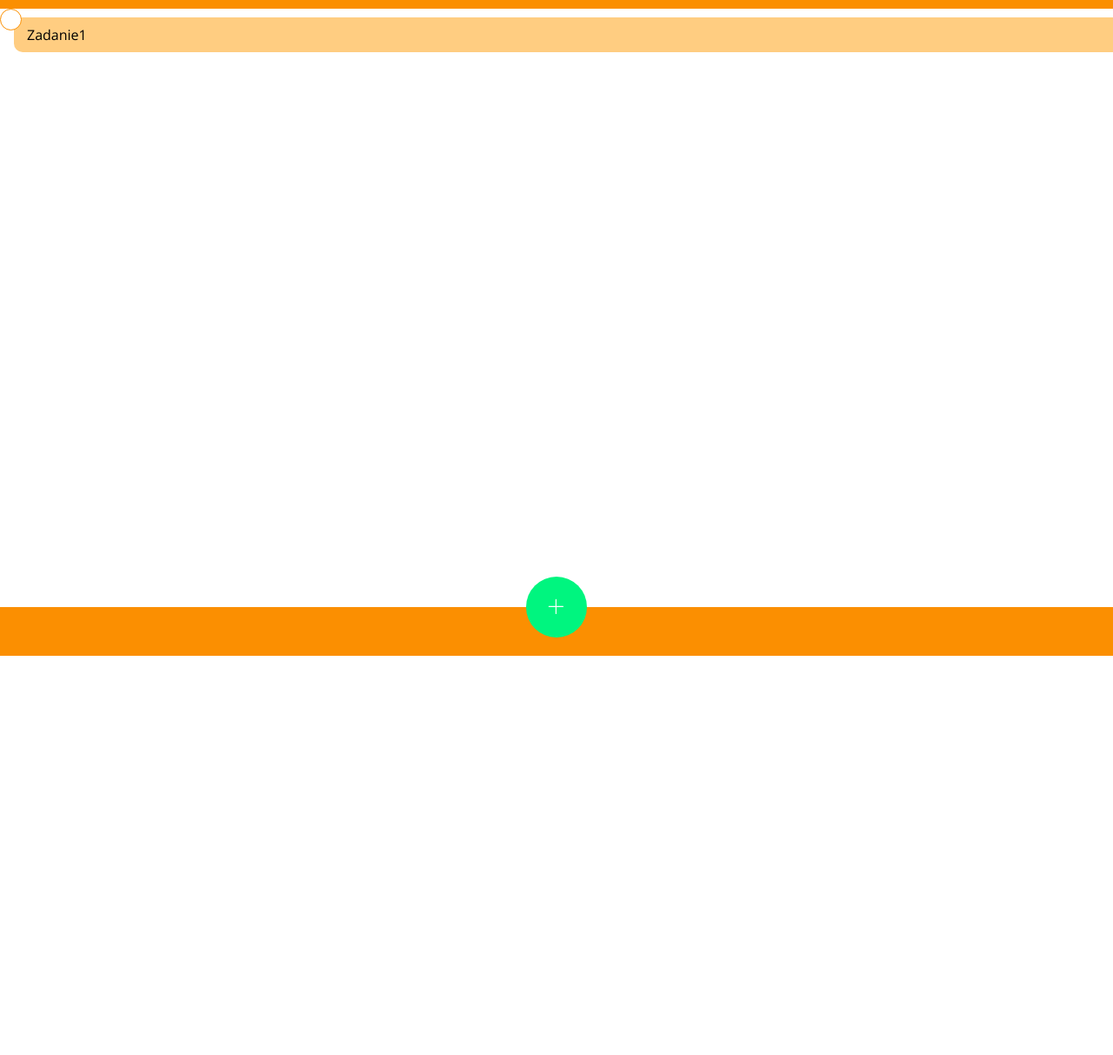
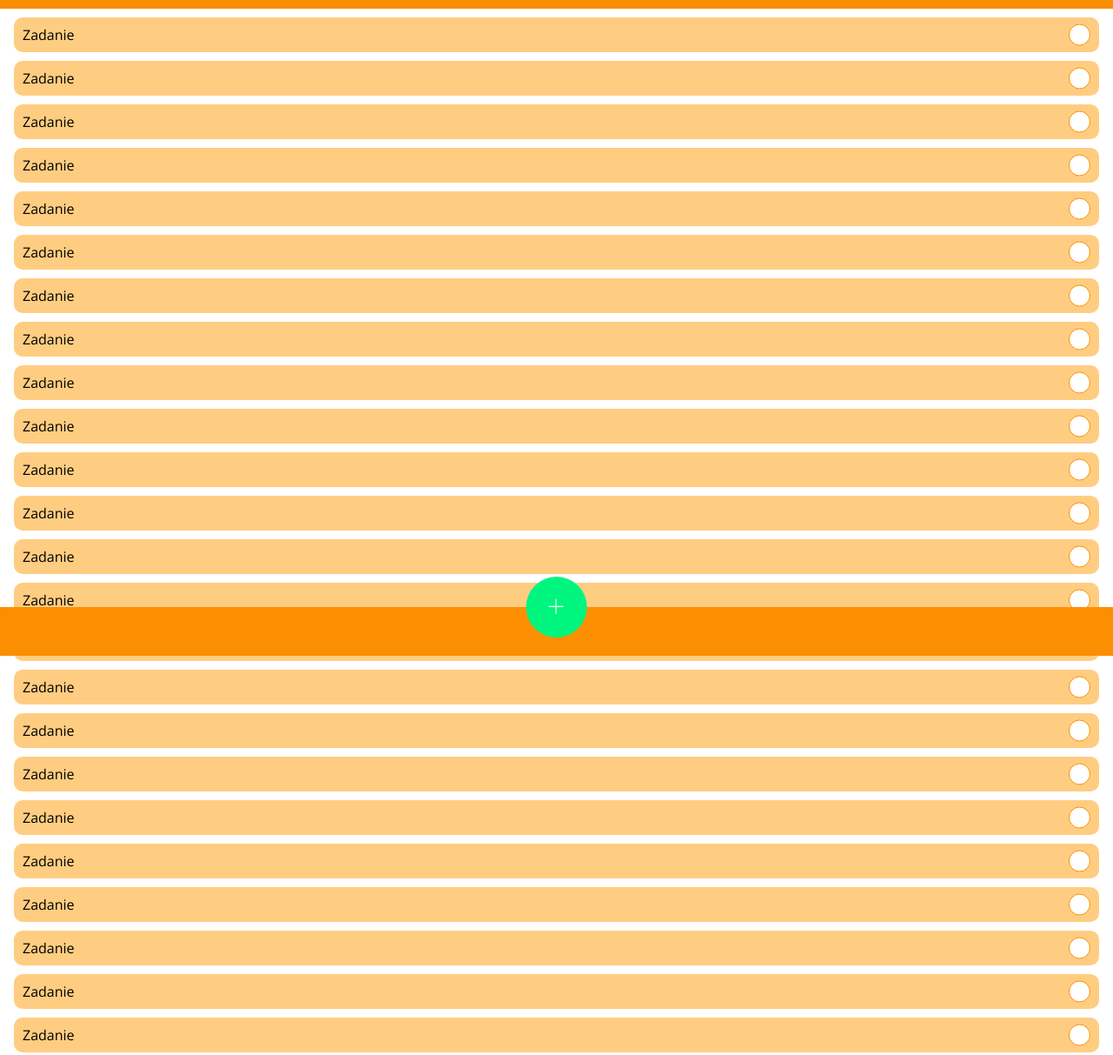
Before and after one commit to JaqoobM/todo, a website: page index.html in a window 1280 px wide. Shown: the part 46-1259 px from the top of the page at 87% size. Before the commit the page ends 800 px from the top, so only its background shows below. Drawn offline with nearby package versions, Linux system fonts and the light colour scheme.

Commit message:
changed tasks

```diff
--- a/index.html
+++ b/index.html
@@ -67,21 +67,222 @@
 
 <img class="navbar-top__menu" src="menu-icon.svg" alt="" srcset="">
 
-     <div class="task-box">
+     <div class="tasks">
 
-          <div class="task-box__constainer">
+          <div class="tasks__task">
 
-               <div class="task-box__task">
-
-                    <p class="task-box__text">Zadanie1</p>
-
+               <div class="tasks__task-bar">
+                    <p class="tasks__task-text">Zadanie</p>
                </div>
 
-               <div class="task-box__round">
+               <span class="tasks__task-checkbox"></span>
 
-                    <span class="task-box__check-label" for="checkbox"></span>
+          </div>
+          <div class="tasks__task">
 
+               <div class="tasks__task-bar">
+                    <p class="tasks__task-text">Zadanie</p>
                </div>
+
+               <span class="tasks__task-checkbox"></span>
+
+          </div>
+          <div class="tasks__task">
+
+               <div class="tasks__task-bar">
+                    <p class="tasks__task-text">Zadanie</p>
+               </div>
+
+               <span class="tasks__task-checkbox"></span>
+
+          </div>
+          <div class="tasks__task">
+
+               <div class="tasks__task-bar">
+                    <p class="tasks__task-text">Zadanie</p>
+               </div>
+
+               <span class="tasks__task-checkbox"></span>
+
+          </div>
+          <div class="tasks__task">
+
+               <div class="tasks__task-bar">
+                    <p class="tasks__task-text">Zadanie</p>
+               </div>
+
+               <span class="tasks__task-checkbox"></span>
+
+          </div>
+          <div class="tasks__task">
+
+               <div class="tasks__task-bar">
+                    <p class="tasks__task-text">Zadanie</p>
+               </div>
+
+               <span class="tasks__task-checkbox"></span>
+
+          </div>
+          <div class="tasks__task">
+
+               <div class="tasks__task-bar">
+                    <p class="tasks__task-text">Zadanie</p>
+               </div>
+
+               <span class="tasks__task-checkbox"></span>
+
+          </div>
+          <div class="tasks__task">
+
+               <div class="tasks__task-bar">
+                    <p class="tasks__task-text">Zadanie</p>
+               </div>
+
+               <span class="tasks__task-checkbox"></span>
+
+          </div>
+          <div class="tasks__task">
+
+               <div class="tasks__task-bar">
+                    <p class="tasks__task-text">Zadanie</p>
+               </div>
+
+               <span class="tasks__task-checkbox"></span>
+
+          </div>
+          <div class="tasks__task">
+
+               <div class="tasks__task-bar">
+                    <p class="tasks__task-text">Zadanie</p>
+               </div>
+
+               <span class="tasks__task-checkbox"></span>
+
+          </div>
+          <div class="tasks__task">
+
+               <div class="tasks__task-bar">
+                    <p class="tasks__task-text">Zadanie</p>
+               </div>
+
+               <span class="tasks__task-checkbox"></span>
+
+          </div>
+          <div class="tasks__task">
+
+               <div class="tasks__task-bar">
+                    <p class="tasks__task-text">Zadanie</p>
+               </div>
+
+               <span class="tasks__task-checkbox"></span>
+
+          </div>
+          <div class="tasks__task">
+
+               <div class="tasks__task-bar">
+                    <p class="tasks__task-text">Zadanie</p>
+               </div>
+
+               <span class="tasks__task-checkbox"></span>
+
+          </div>
+          <div class="tasks__task">
+
+               <div class="tasks__task-bar">
+                    <p class="tasks__task-text">Zadanie</p>
+               </div>
+
+               <span class="tasks__task-checkbox"></span>
+
+          </div>
+          <div class="tasks__task">
+
+               <div class="tasks__task-bar">
+                    <p class="tasks__task-text">Zadanie</p>
+               </div>
+
+               <span class="tasks__task-checkbox"></span>
+
+          </div>
+          <div class="tasks__task">
+
+               <div class="tasks__task-bar">
+                    <p class="tasks__task-text">Zadanie</p>
+               </div>
+
+               <span class="tasks__task-checkbox"></span>
+
+          </div>
+          <div class="tasks__task">
+
+               <div class="tasks__task-bar">
+                    <p class="tasks__task-text">Zadanie</p>
+               </div>
+
+               <span class="tasks__task-checkbox"></span>
+
+          </div>
+          <div class="tasks__task">
+
+               <div class="tasks__task-bar">
+                    <p class="tasks__task-text">Zadanie</p>
+               </div>
+
+               <span class="tasks__task-checkbox"></span>
+
+          </div>
+          <div class="tasks__task">
+
+               <div class="tasks__task-bar">
+                    <p class="tasks__task-text">Zadanie</p>
+               </div>
+
+               <span class="tasks__task-checkbox"></span>
+
+          </div>
+          <div class="tasks__task">
+
+               <div class="tasks__task-bar">
+                    <p class="tasks__task-text">Zadanie</p>
+               </div>
+
+               <span class="tasks__task-checkbox"></span>
+
+          </div>
+          <div class="tasks__task">
+
+               <div class="tasks__task-bar">
+                    <p class="tasks__task-text">Zadanie</p>
+               </div>
+
+               <span class="tasks__task-checkbox"></span>
+
+          </div>
+          <div class="tasks__task">
+
+               <div class="tasks__task-bar">
+                    <p class="tasks__task-text">Zadanie</p>
+               </div>
+
+               <span class="tasks__task-checkbox"></span>
+
+          </div>
+          <div class="tasks__task">
+
+               <div class="tasks__task-bar">
+                    <p class="tasks__task-text">Zadanie</p>
+               </div>
+
+               <span class="tasks__task-checkbox"></span>
+
+          </div>
+          <div class="tasks__task">
+
+               <div class="tasks__task-bar">
+                    <p class="tasks__task-text">Zadanie</p>
+               </div>
+
+               <span class="tasks__task-checkbox"></span>
 
           </div>
 
--- a/src/js/main.js
+++ b/src/js/main.js
@@ -1,12 +1,12 @@
 const navDrawer = document.querySelector('.nav-drawer');
 const navMenu = document.querySelector('.navbar-top__menu');
 const blur = document.querySelector('.blur');
-const checkLabel = document.querySelectorAll('.task-box__check-label');
+const taskCheckbox = document.querySelectorAll('.tasks__task-checkbox');
 const addBtn = document.querySelector('.navbar-bottom__circle');
 const body = document.querySelector('body');
 const createTaskBox = document.querySelector('.create-task-box');
 const closeBtn = document.querySelector('.create-task-box__btn-close');
-const task = document.querySelectorAll('.task-box__task');
+const task = document.querySelectorAll('.tasks__task-bar');
 const editTaskBox = document.querySelector('.edit-task-box');
 const closeBtnEdit = document.querySelector('.edit-task-box__btn-close');
 
@@ -25,10 +25,10 @@ const activeBurgerMenu = () => {
 };
 
 const activeCheck = (e) => {
-	const label = e.target;
-	const task = label.parentElement.parentElement;
-	label.classList.toggle('task-box__check-label--active');
-	task.classList.toggle('task-box__task--active');
+	const checkbox = e.target;
+	const task = checkbox.parentElement.children[0];
+	checkbox.classList.toggle('tasks__task-checkbox--color');
+	task.classList.toggle('tasks__task-bar--color');
 };
 
 const showAddPopup = () => {
@@ -62,5 +62,5 @@ navMenu.addEventListener('click', activeBurgerMenu);
 closeBtn.addEventListener('click', closePopup);
 closeBtnEdit.addEventListener('click', closePopup);
 addBtn.addEventListener('click', showAddPopup);
-checkLabel.forEach((x) => x.addEventListener('click', activeCheck));
+taskCheckbox.forEach((x) => x.addEventListener('click', activeCheck));
 task.forEach((x) => x.addEventListener('click', showEditPopup));
--- a/src/sass/main.scss
+++ b/src/sass/main.scss
@@ -129,84 +129,59 @@ body {
 	}
 }
 // TASKS
-.task-box {
-	display: flex;
-	flex-direction: column;
-	margin-bottom: 6.5rem;
+.tasks {
+	margin: 1rem 1.6rem 10rem;
 
-	&__container {
+	&__task {
+		overflow: hidden;
 		position: relative;
-		background-color: red;
+		border-radius: 1rem;
+		height: 4rem;
+		margin-top: 1rem;
+	}
+
+	&__task-bar {
+		position: absolute;
+		background-color: #ffcd81;
 		width: 100%;
 		height: 100%;
-		z-index: 100;
-	}
 
-	&__task {
-		position: absolute;
-		width: 100%;
-		-webkit-tap-highlight-color: transparent;
-		border-radius: 1rem;
-		background-color: #ffcd81;
-		margin: 1rem 1.6rem 0;
-		padding: 1.5rem;
-		height: 4rem;
-		display: flex;
-		justify-content: space-between;
-		align-items: center;
-		transition: background-color 0.2s;
-		z-index: 1;
-		cursor: pointer;
-
-		&--active {
-			background-color: rgba(165, 255, 129, 0.76);
-		}
-
-		&:hover {
-			box-shadow: 0px 0px 4px 0px rgba(66, 68, 90, 0.42);
+		&--color {
+			background-color: #00f57f;
 		}
 	}
 
-	&__round {
-		position: absolute;
-		width: 2.5rem;
-		height: 2.5rem;
-		display: flex;
-		justify-content: center;
-		z-index: 100;
+	&__task-text {
+		line-height: 4rem;
+		margin-left: 1rem;
 	}
 
-	&__check-label {
+	&__task-checkbox {
 		position: absolute;
-		-webkit-tap-highlight-color: transparent;
-		background-color: #ffffff;
 		right: 0;
-		top: 0;
+		top: 50%;
+		transform: translateY(-50%);
+		border-radius: 100%;
+		border: 0.1rem solid #fb8f01;
+		margin-right: 1rem;
+		background-color: #fff;
+		height: 2.5rem;
 		width: 2.5rem;
-		height: 2.5rem;
-		border: 0.1rem solid #fb8f01;
-		border-radius: 100%;
-		cursor: pointer;
-		transition: background-color 0.2s;
-		z-index: 100;
+
+		&--color {
+			background-color: #fb8f01;
+		}
 
 		&::after {
 			content: '';
 			position: absolute;
-			width: 100%;
-			height: 100%;
+			top: 0;
+			bottom: 0;
+			left: 0;
+			right: 0;
 			background-image: url('/check-icon2.svg');
-			opacity: 1;
 			z-index: 100;
 		}
-
-		&--active {
-			background-color: #fb8f01;
-		}
-	}
-
-	&__text {
-		font-size: 1.6rem;
 	}
 }
 // ADD TASK POPUP
```
Also changed, not shown: dist/css/main.min.css, dist/js/main.min.js, 1 other file.
